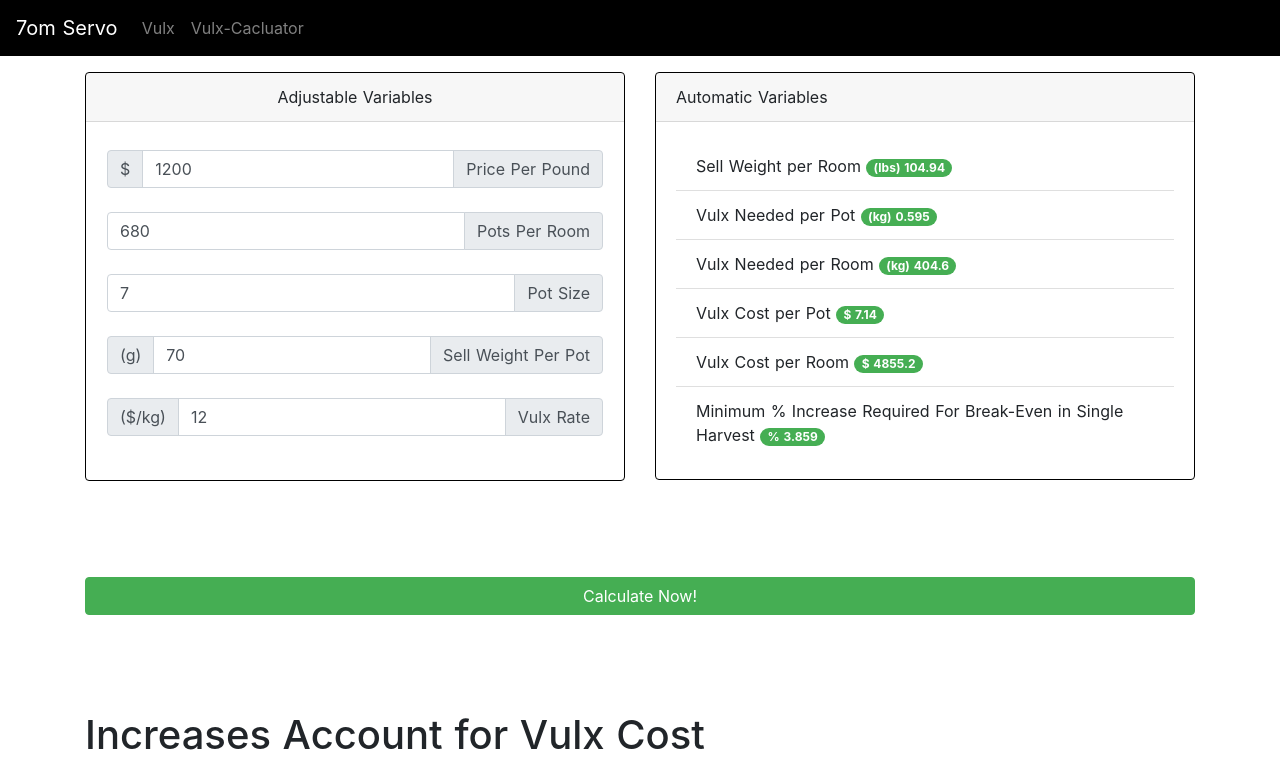
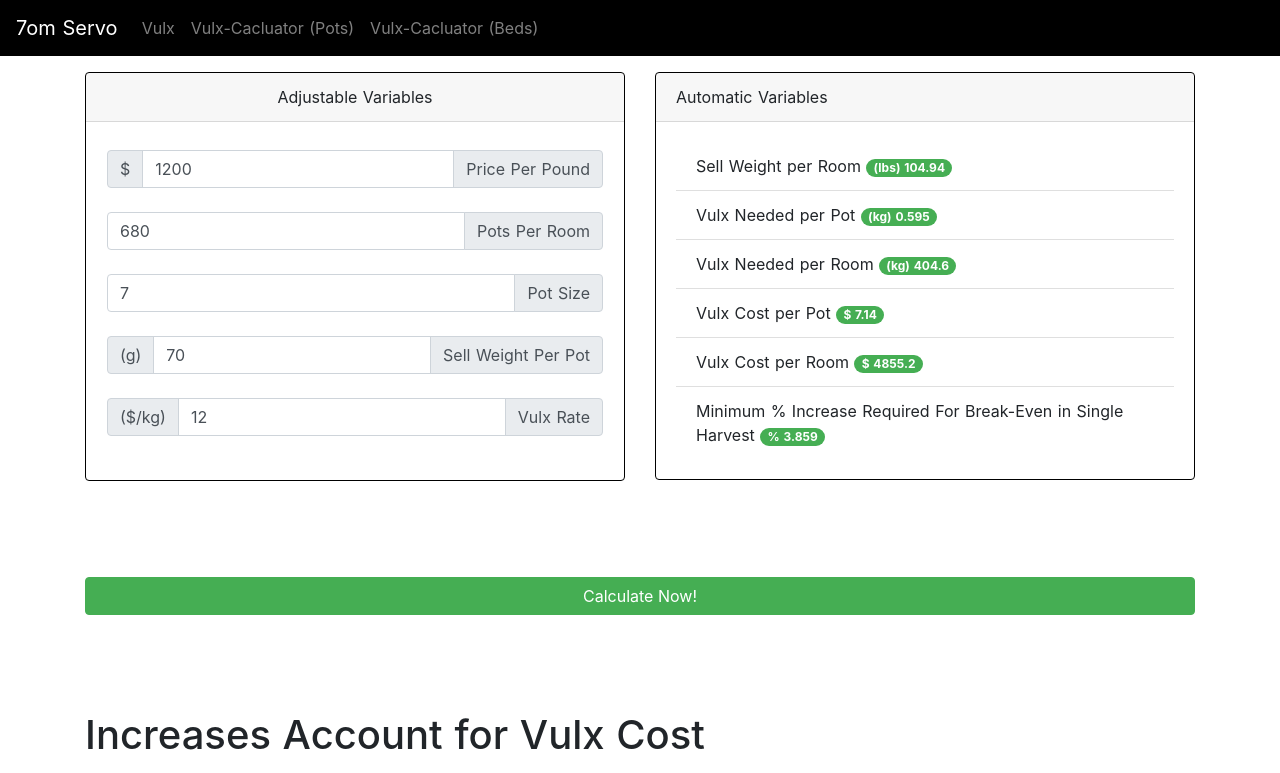
Before and after one commit to spiralvisum/7omServo, a Nuxt app: page /vulxform in a window 1280 px wide. Shown: the top 773 px of the page. Built offline with nearby package versions, Linux system fonts and the light colour scheme.

Commit message:
added 2nd vulx form for beds

```diff
--- a/components/Servonav.vue
+++ b/components/Servonav.vue
@@ -13,7 +13,10 @@
             Vulx
           </b-nav-item>
           <b-nav-item :to="'/vulxform'">
-            Vulx-Cacluator
+            Vulx-Cacluator (Pots)
+          </b-nav-item>
+          <b-nav-item :to="'/vulxform2'">
+            Vulx-Cacluator (Beds)
           </b-nav-item>
         </b-navbar-nav>
       </b-collapse>
```
